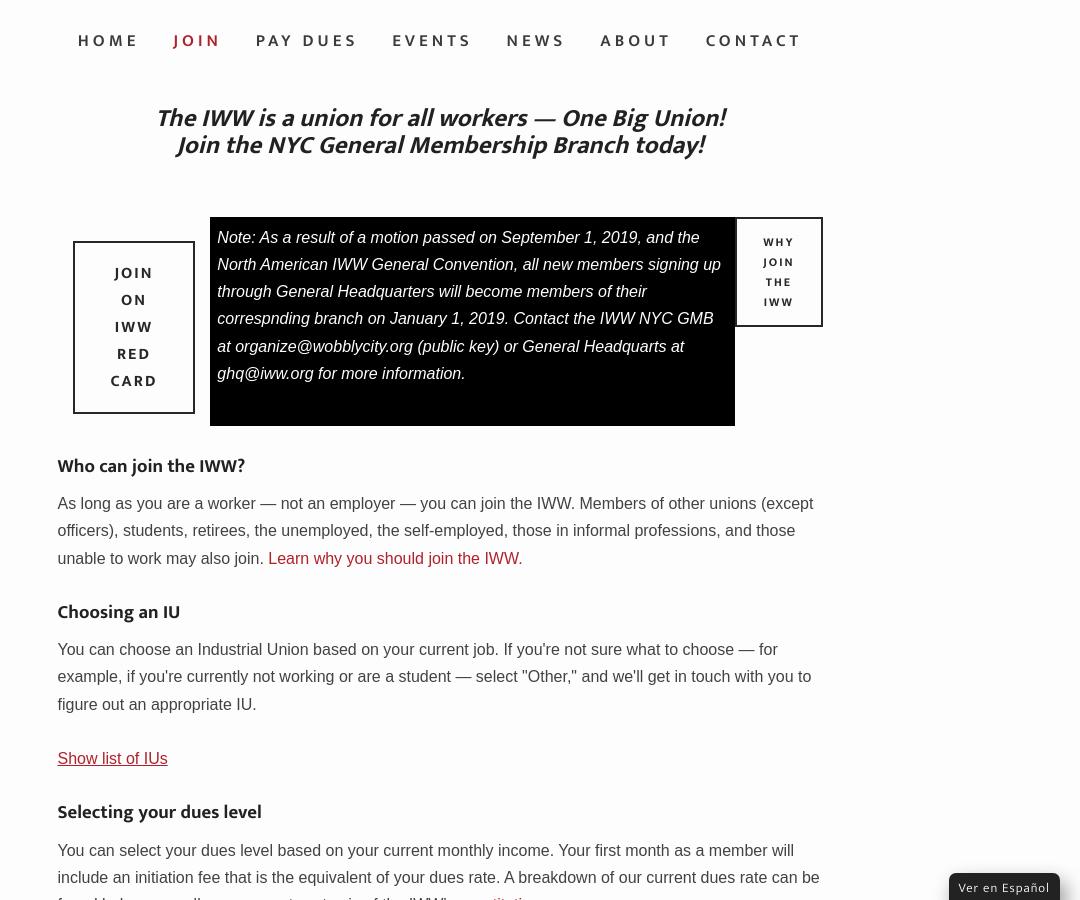
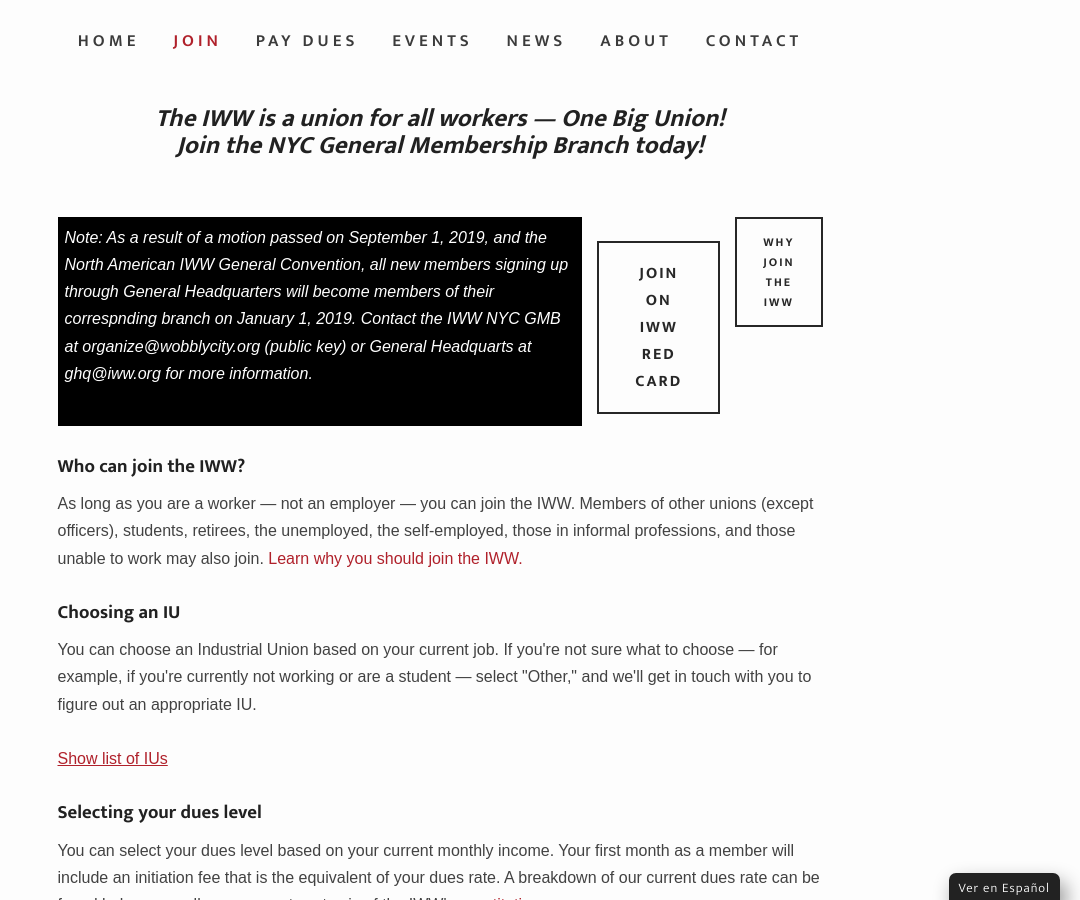
Before and after one commit to IWW-NYC-GMB/iww.nyc, a Jekyll site: the page built from join.html, in a window 1280 px wide and 900 px high, scrolled down 592 px. Shown: the whole window, without its empty margins (200-1280 px from the left). Built offline with Jekyll 4.4.1, drawn with Linux system fonts in a browser that asks for light colours; some web fonts are replaced.

Commit message:
Update join.html

```diff
--- a/join.html
+++ b/join.html
@@ -147,10 +147,10 @@
 <br><p style="text-align:center;"><strong>Please make sure that your mailing address and email address in your PayPal account are up-to-date before joining.</strong></p><br>
 <p style="text-align:center;"><em>By clicking "Join the IWW," you are affirming that you are a worker and not an employer, and that you agree to abide to the constitution and regulations of this organization, and to study its principles and acquaint yourself with its purposes.</em></p>-->
 <div style="padding-top: 20px; padding-bottom: 0;justify-content: center;display: flex;">
-<a href="https://redcard.iww.org/user/register"><button class="large" style="margin:24px 15px 12px 15px;" ontouchstart="">Join on IWW Red Card</button></a>
 
 <div style="padding:7px;background-color:black;color:white;"><em>Note: As a result of a motion passed on September 1, 2019, and the North American IWW General Convention, all new members signing up through General Headquarters will become members of their correspnding branch on January 1, 2019. Contact the IWW NYC GMB at <a style="color:#fff !important;" href="mailto:organize@wobblycity.org">organize@wobblycity.org</a> (<a style="color:#fff !important;" href="https://wobblycity.org/assets/keys/publickey.organize@wobblycity.org.asc">public key</a>) or General Headquarts at <a style="color:#fff !important;" href="mailto:ghq@iww.org">ghq@iww.org</a> for more information.</em></div><br><br>
 
+<a href="https://redcard.iww.org/user/register"><button class="large" style="margin:24px 15px 12px 15px;" ontouchstart="">Join on IWW Red Card</button></a>
 <a href="{{site.baseurl}}/why-join"><button class="small" ontouchstart="">Why join the IWW</button></a>
 </div><br>
 <p><h3>Who can join the IWW?</h3>
```
